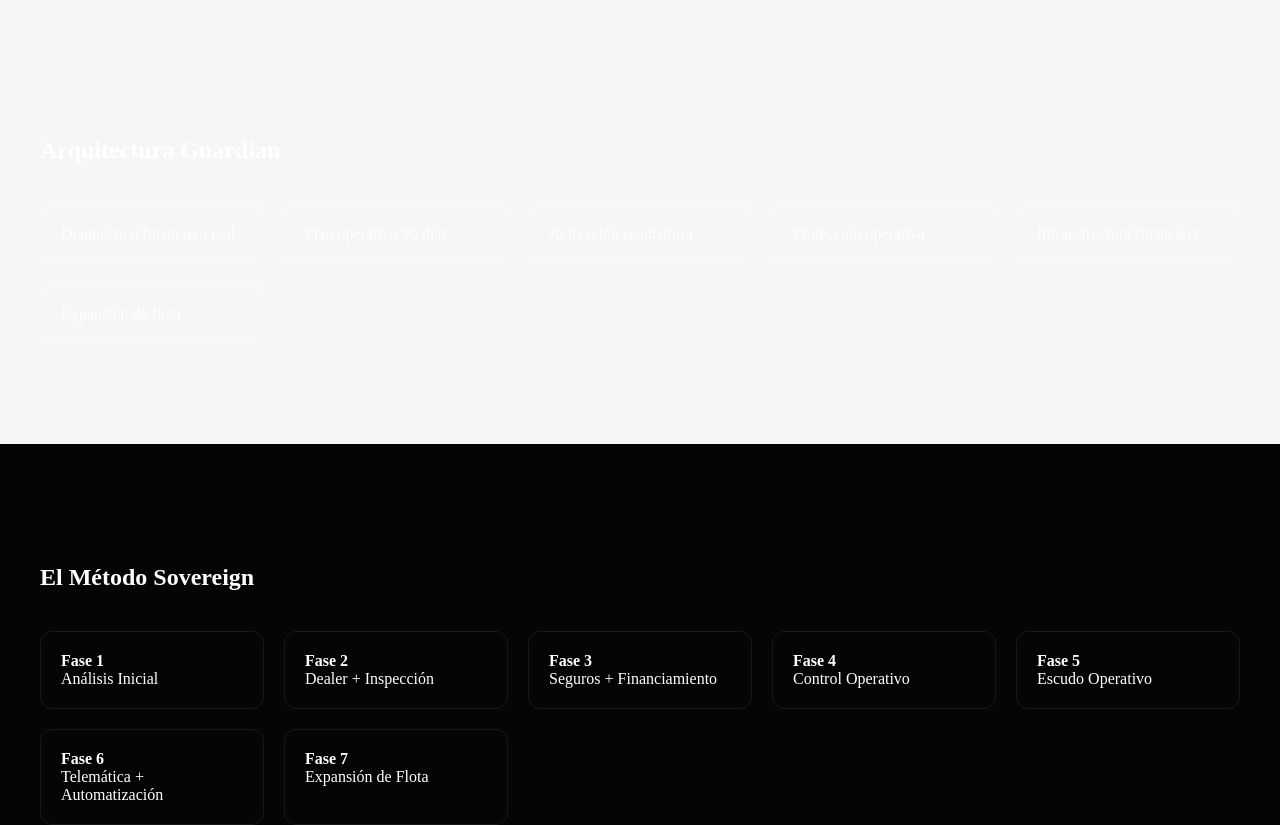
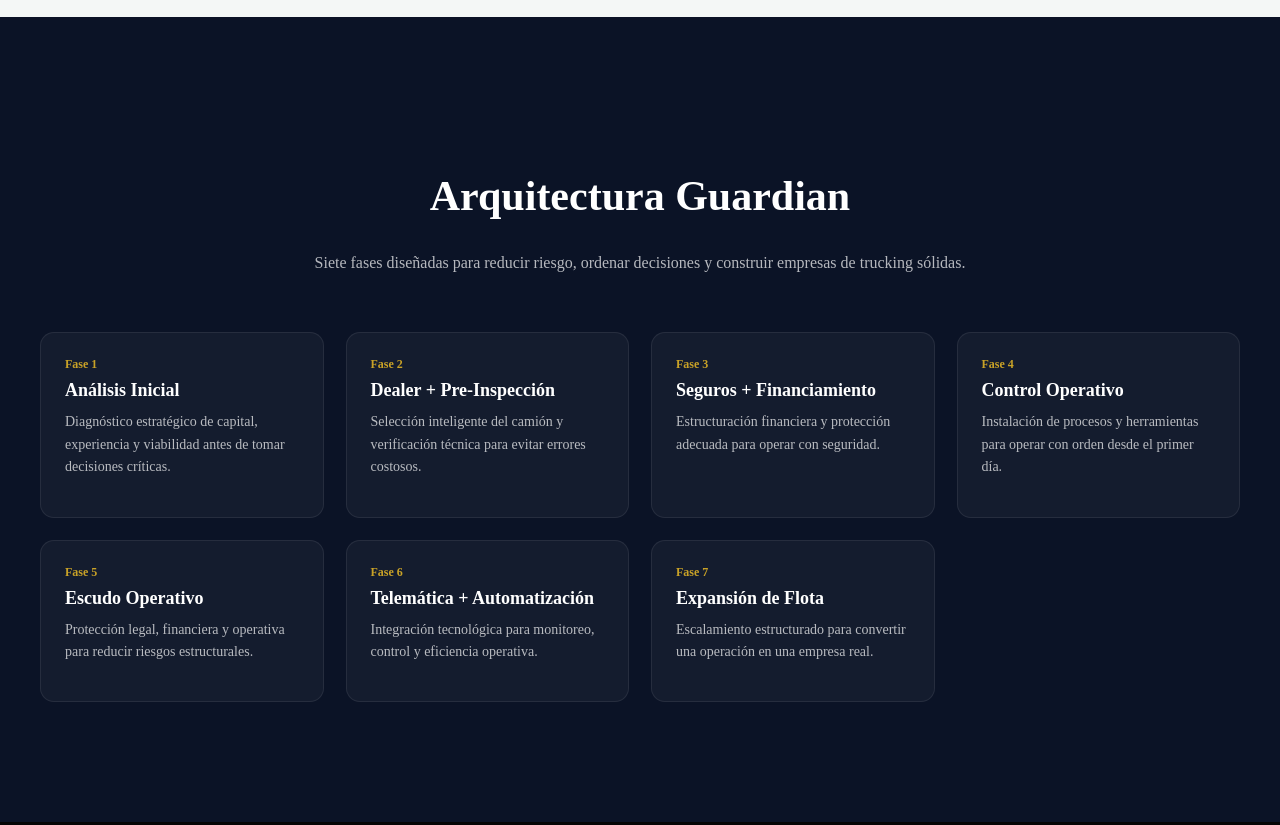
Before and after one commit to Sovereigntruckguard/sovereign-truckguard-site, a Next.js app: page / in a window 1280 px wide. Shown: the part 1300-2125 px from the top of the page. Built offline with nearby package versions, Linux system fonts and the light colour scheme.

Commit message:
fix guardian

```diff
--- a/app/components/home/Guardian.jsx
+++ b/app/components/home/Guardian.jsx
@@ -2,41 +2,159 @@
 
 export default function Guardian() {
 
-  const pilares = [
-    "Diagnóstico financiero real",
-    "Plan operativo 90 días",
-    "Activación regulatoria",
-    "Protección operativa",
-    "Infraestructura financiera",
-    "Expansión de flota"
+  const fases = [
+    {
+      fase: "Fase 1",
+      titulo: "Análisis Inicial",
+      descripcion:
+        "Diagnóstico estratégico de capital, experiencia y viabilidad antes de tomar decisiones críticas."
+    },
+    {
+      fase: "Fase 2",
+      titulo: "Dealer + Pre-Inspección",
+      descripcion:
+        "Selección inteligente del camión y verificación técnica para evitar errores costosos."
+    },
+    {
+      fase: "Fase 3",
+      titulo: "Seguros + Financiamiento",
+      descripcion:
+        "Estructuración financiera y protección adecuada para operar con seguridad."
+    },
+    {
+      fase: "Fase 4",
+      titulo: "Control Operativo",
+      descripcion:
+        "Instalación de procesos y herramientas para operar con orden desde el primer día."
+    },
+    {
+      fase: "Fase 5",
+      titulo: "Escudo Operativo",
+      descripcion:
+        "Protección legal, financiera y operativa para reducir riesgos estructurales."
+    },
+    {
+      fase: "Fase 6",
+      titulo: "Telemática + Automatización",
+      descripcion:
+        "Integración tecnológica para monitoreo, control y eficiencia operativa."
+    },
+    {
+      fase: "Fase 7",
+      titulo: "Expansión de Flota",
+      descripcion:
+        "Escalamiento estructurado para convertir una operación en una empresa real."
+    }
   ];
 
   return (
-    <section style={{ padding:"100px 0", background:"#F4F7F6" }}>
 
-      <div style={{maxWidth:1200,margin:"0 auto",padding:"0 22px"}}>
+    <section
+      style={{
+        background: "#0b1326",
+        padding: "120px 0"
+      }}
+    >
 
-        <h2>Arquitectura Guardian</h2>
+      <div
+        style={{
+          maxWidth: 1200,
+          margin: "0 auto",
+          padding: "0 22px",
+          textAlign: "center"
+        }}
+      >
 
-        <div style={{
-          display:"grid",
-          gridTemplateColumns:"repeat(auto-fit,minmax(200px,1fr))",
-          gap:20,
-          marginTop:40
-        }}>
-          {pilares.map(p=>(
-            <div key={p} style={{
-              padding:20,
-              border:"1px solid rgba(255,255,255,.1)",
-              borderRadius:12
-            }}>
-              {p}
+        {/* TITULO */}
+        <h2
+          style={{
+            fontSize: 42,
+            color: "white",
+            fontWeight: 900
+          }}
+        >
+          Arquitectura Guardian
+        </h2>
+
+        <p
+          style={{
+            marginTop: 14,
+            color: "rgba(255,255,255,0.7)",
+            fontSize: 16,
+            maxWidth: 720,
+            marginInline: "auto"
+          }}
+        >
+          Siete fases diseñadas para reducir riesgo, ordenar decisiones
+          y construir empresas de trucking sólidas.
+        </p>
+
+
+        {/* GRID */}
+        <div
+          style={{
+            marginTop: 60,
+            display: "grid",
+            gridTemplateColumns: "repeat(auto-fit,minmax(240px,1fr))",
+            gap: 22
+          }}
+        >
+
+          {fases.map((item) => (
+            <div
+              key={item.fase}
+              style={{
+                background: "rgba(255,255,255,0.04)",
+                border: "1px solid rgba(255,255,255,0.08)",
+                borderRadius: 14,
+                padding: 24,
+                textAlign: "left"
+              }}
+            >
+
+              {/* FASE */}
+              <div
+                style={{
+                  fontSize: 12,
+                  fontWeight: 700,
+                  color: "#C9A227",
+                  marginBottom: 8
+                }}
+              >
+                {item.fase}
+              </div>
+
+              {/* TITULO */}
+              <div
+                style={{
+                  fontSize: 18,
+                  fontWeight: 800,
+                  color: "white"
+                }}
+              >
+                {item.titulo}
+              </div>
+
+              {/* DESCRIPCION */}
+              <p
+                style={{
+                  marginTop: 10,
+                  fontSize: 14,
+                  lineHeight: 1.6,
+                  color: "rgba(255,255,255,0.7)"
+                }}
+              >
+                {item.descripcion}
+              </p>
+
             </div>
           ))}
+
         </div>
 
       </div>
 
     </section>
+
   );
 }
```
